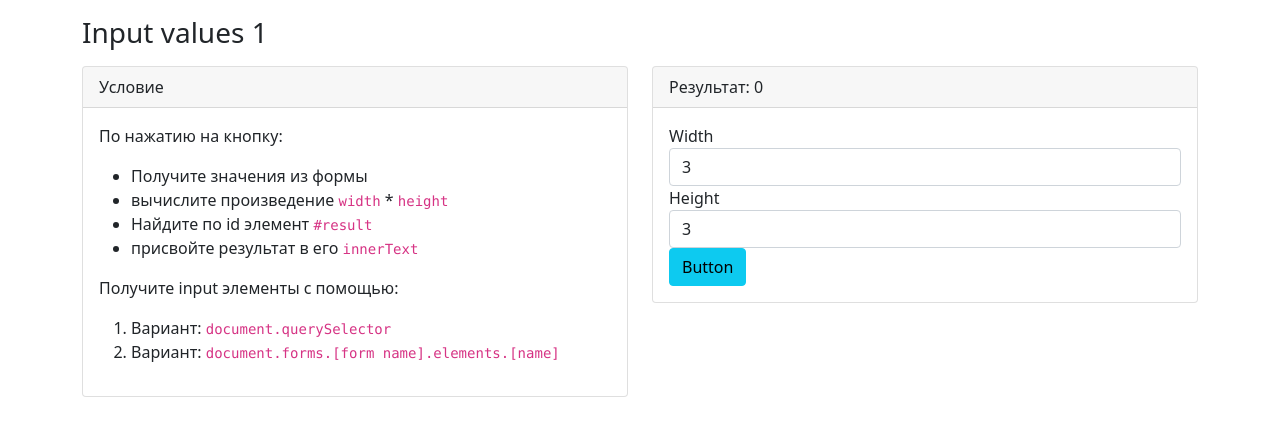
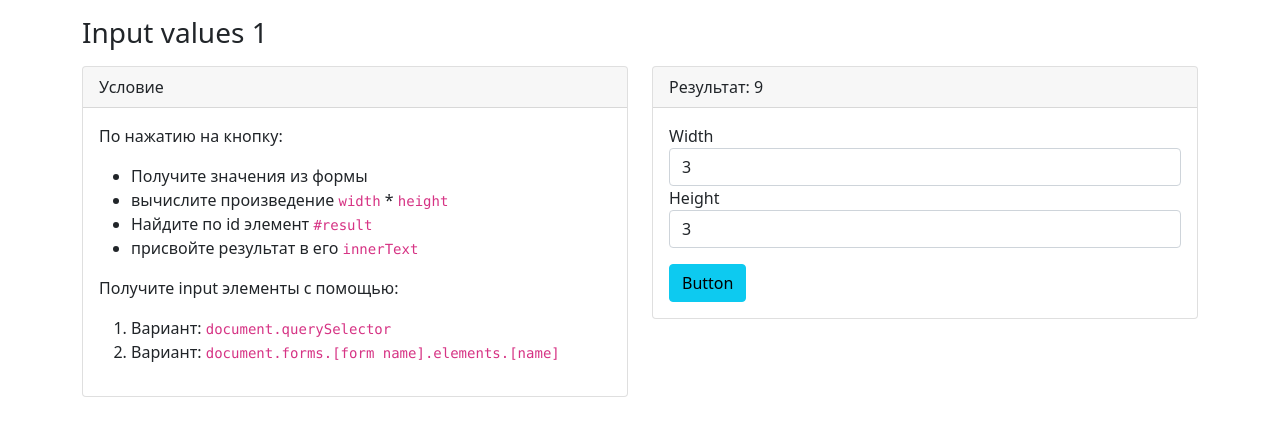
Before and after one commit to zamuka/frontend2021, a website: page sandbox/forms/input-values.html in a window 1280 px wide. Drawn offline with Linux system fonts and the light colour scheme.

Commit message:
HW_6 input-values done

```diff
--- a/sandbox/forms/input-values.html
+++ b/sandbox/forms/input-values.html
@@ -55,7 +55,7 @@
                 <label for="gridHeight">Height</label>
                 <input class="form-control" name="gridHeight" type="number" value="3">
               </div>
-              <button type="button" class="btn btn-info" onclick="buttonClick()">Button</button>
+              <button type="button" class="btn btn-info mt-3" onclick="buttonClick()">Button</button>
             </form>
           </div>
         </div>
--- a/sandbox/forms/input-values.js
+++ b/sandbox/forms/input-values.js
@@ -1,4 +1,20 @@
 function buttonClick() {
-  // ваш код тут
+  const width = document.forms['cardForm'].elements['gridWidth'];
+  const height = document.forms['cardForm'].elements['gridHeight'];
+  console.log(width);
+  console.log(height);
+
+  const inputWidth = document.querySelector('.form-control[name=gridWidth]');
+  const inputHeight = document.querySelector('.form-control[name=gridHeight]');
+  const resWidget = document.getElementById('result');
+
+  let widthValue = inputWidth.value;
+  let heightValue = inputHeight.value;
+
+  let res = widthValue * heightValue;
+  resWidget.innerHTML = res;
+
   alert('Button clicked');
 }
+
+window.addEventListener('load', buttonClick);
```
